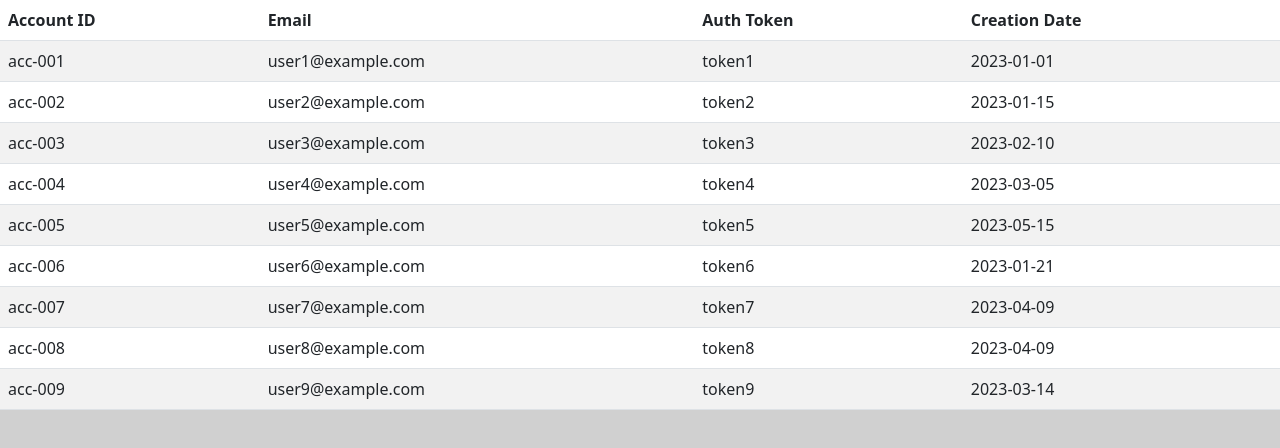
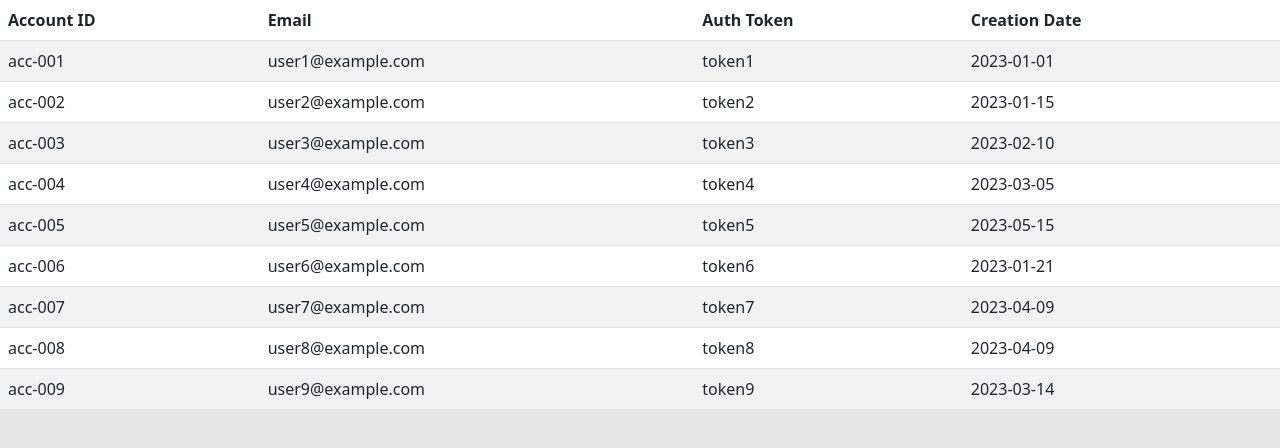
Before and after one commit to vadymfrlv/amazon, a React (Vite) app: page / in a window 1280 px wide. Shown: the top 448 px of the page. Built offline with nearby package versions, Linux system fonts and the light colour scheme.

Commit message:
style: updated some global styles

```diff
--- a/src/styles/index.css
+++ b/src/styles/index.css
@@ -3,8 +3,8 @@
   line-height: 1.5;
   font-weight: 400;
 
-  color: rgba(255, 255, 255, 0.87);
-  background-color: #d0d0d0;
+  color: #000000;
+  background-color: #e5e5e5;
 
   font-synthesis: none;
   text-rendering: optimizeLegibility;
```
